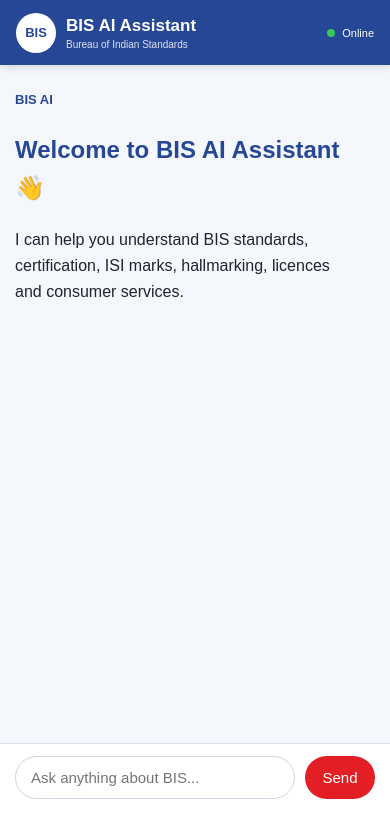
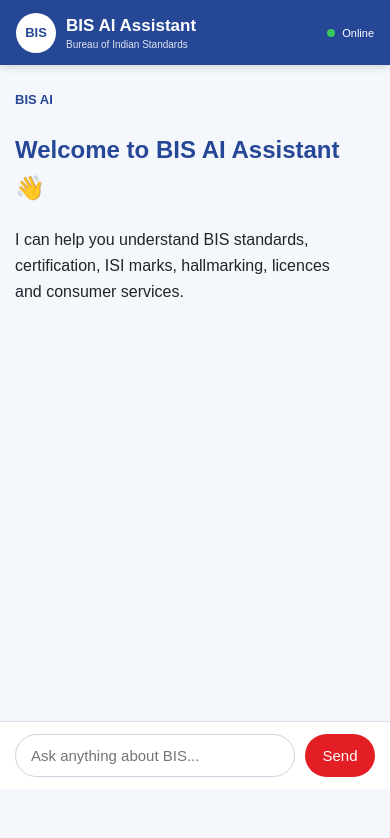
Before and after one commit to hasini879/Hackathon-BIS-Assisstant, a React app in the folder Frontend/: page / in a window 390 px wide. Shown: the top 838 px of the page. Built offline with nearby package versions, Linux system fonts and the light colour scheme; the HTML template or start-up script is replaced by a standard one.

Commit message:
Added Loading.. UI

```diff
--- a/Frontend/src/index.css
+++ b/Frontend/src/index.css
@@ -235,7 +235,8 @@
   }
 
   .input-area {
-    padding: 12px 15px 45px;
+    padding: 12px 15px;
+    margin-bottom: 55px;
   }
 
   .input-area input {
```
